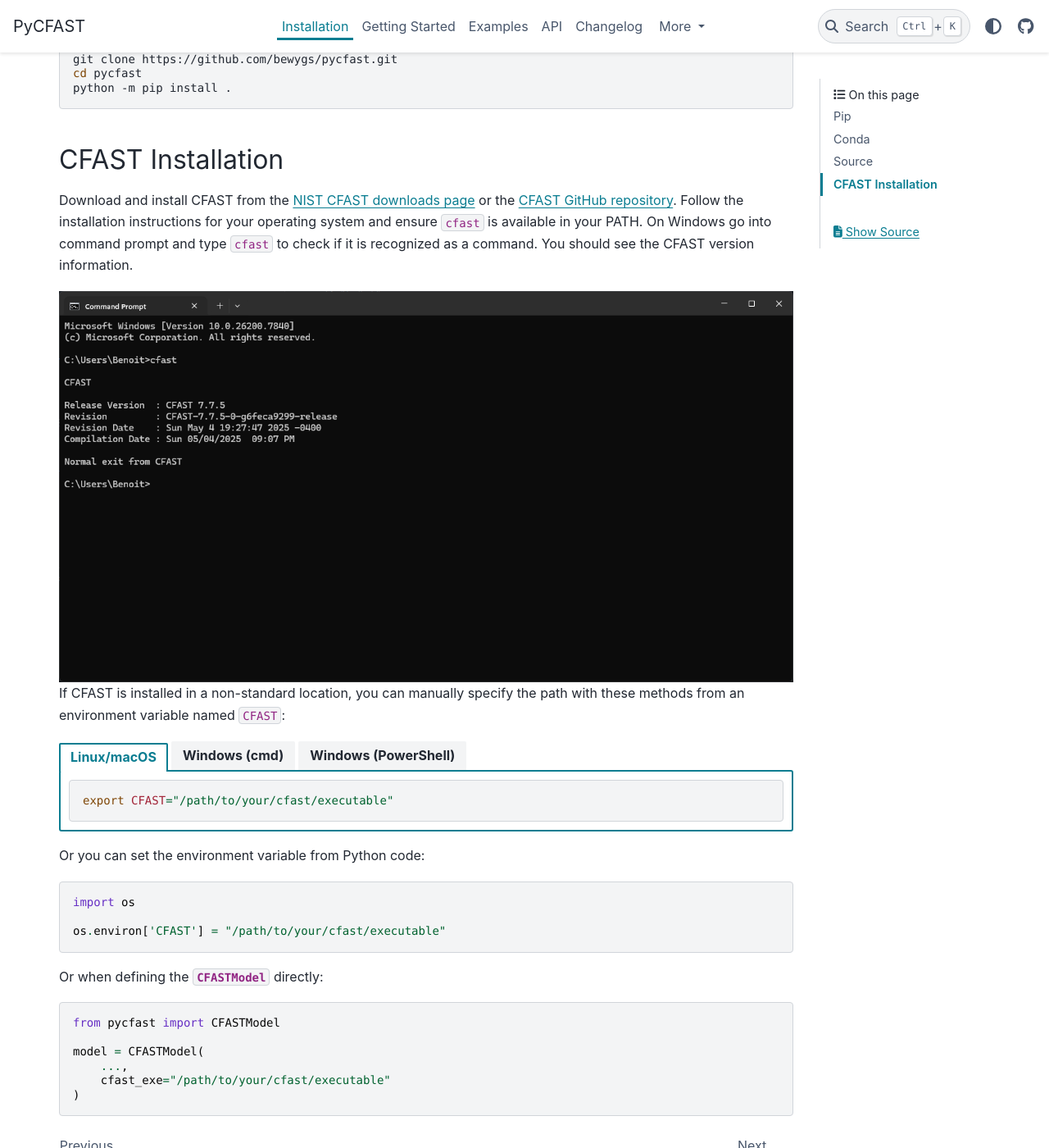
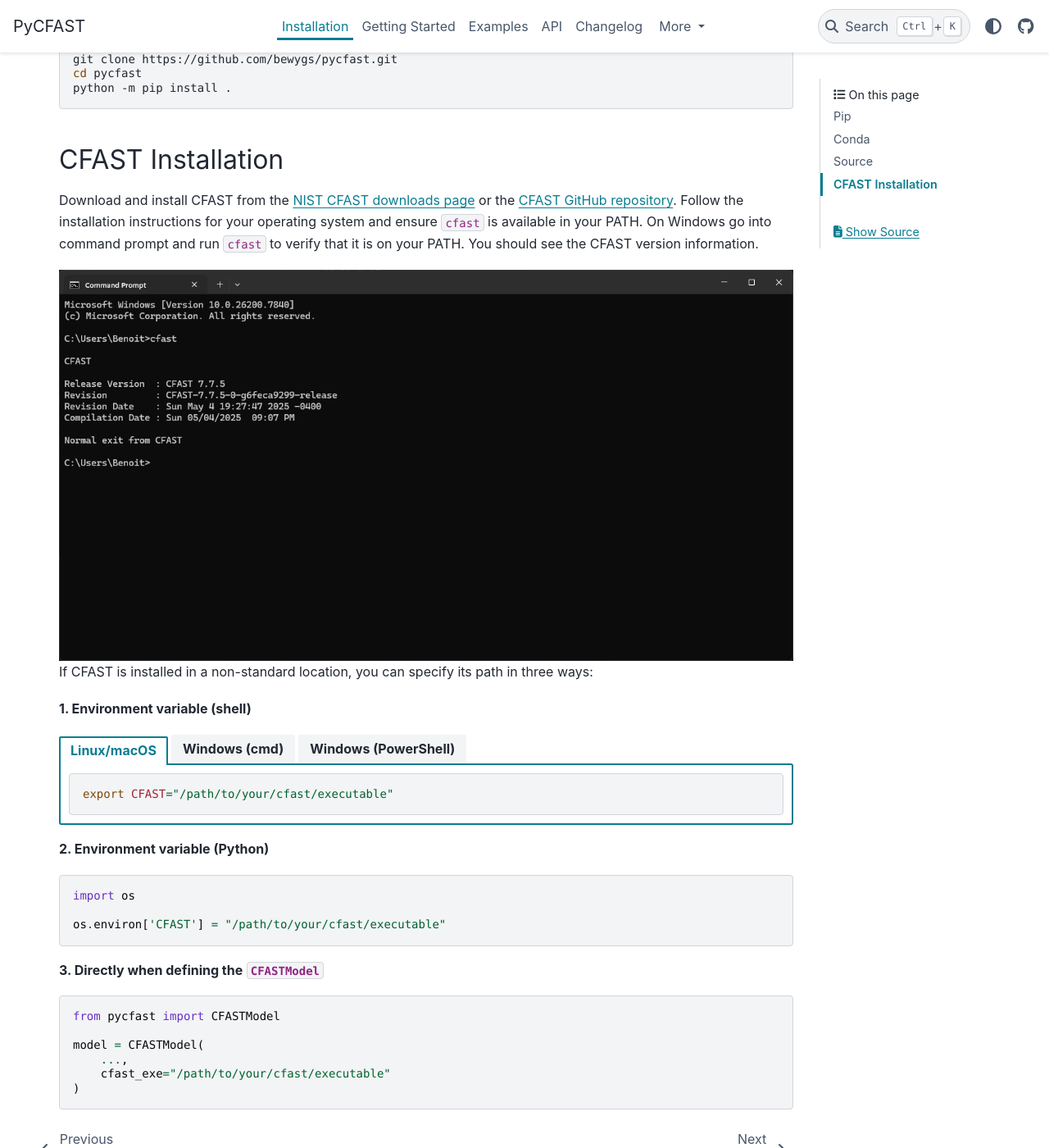
Before and after one commit to bewygs/pycfast, a Sphinx documentation site: the page built from docs/source/installation.rst, in a window 1280 px wide and 1400 px high, scrolled down 719 px. Shown: the whole window at 82% size. Built offline with Sphinx 7.4.7 and the PyData theme 0.15.4, drawn with Linux system fonts in a browser that asks for light colours; pages that are not in the unit, such as notebooks, are missing from menus.

Commit message:
MAINT: fix typos and improve documentation clarity (#117)

```diff
--- a/docs/source/index.rst
+++ b/docs/source/index.rst
@@ -8,9 +8,9 @@
 
 PyCFAST is a Python interface for the |CFAST Page|_ fire simulation software,
 providing an easy-to-use Python programming interface for building and running fire
-scenarios. It allows researchers and engineers to automate CFAST runs, customize input
-files, execute simulations input files, execute simulations, and analyze results using
-the versatility and extensive ecosystem of Python.
+scenarios. It allows researchers and engineers to automate CFAST runs, build and modify
+input files programmatically, execute simulations, and analyze results using the
+broader Python ecosystem.
 
 .. |CFAST Page| replace:: **Consolidated Fire and Smoke Transport (CFAST)**
 .. _CFAST Page: https://pages.nist.gov/cfast/
--- a/docs/source/installation.rst
+++ b/docs/source/installation.rst
@@ -39,14 +39,15 @@
 Download and install CFAST from the `NIST CFAST downloads page <https://pages.nist.gov/cfast/downloads.html>`_ or
 the `CFAST GitHub repository <https://github.com/firemodels/cfast/releases>`_. Follow the installation
 instructions for your operating system and ensure ``cfast`` is available in your PATH. On Windows go into
-command prompt and type ``cfast`` to check if it is recognized as a command. You should see the CFAST version information.
+command prompt and run ``cfast`` to verify that it is on your PATH. You should see the CFAST version information.
 
 .. image:: _static/images/cfast-cmd-win.png
    :alt: CFAST command prompt on Windows
    :align: center
 
-If CFAST is installed in a non-standard location, you can manually specify the path
-with these methods from an environment variable named ``CFAST``:
+If CFAST is installed in a non-standard location, you can specify its path in three ways:
+
+**1. Environment variable (shell)**
 
 .. tab-set::
 
@@ -72,7 +73,7 @@
          $env:CFAST = "C:\path\to\your\cfast\executable"
 
 
-Or you can set the environment variable from Python code:
+**2. Environment variable (Python)**
 
 .. code-block:: python
 
@@ -80,7 +81,7 @@
 
     os.environ['CFAST'] = "/path/to/your/cfast/executable"
 
-Or when defining the :class:`~pycfast.CFASTModel` directly:
+**3. Directly when defining the** :class:`~pycfast.CFASTModel`
 
 .. code-block:: python
 
--- a/docs/source/license.rst
+++ b/docs/source/license.rst
@@ -1,5 +1,5 @@
 License
-=============
+=======
 
 .. include:: ../../LICENSE
     :literal:
```
Also changed, not shown: README.md (+3 -7 lines), docs/source/getting_started.rst (+4 -3 lines), 5 other files.
